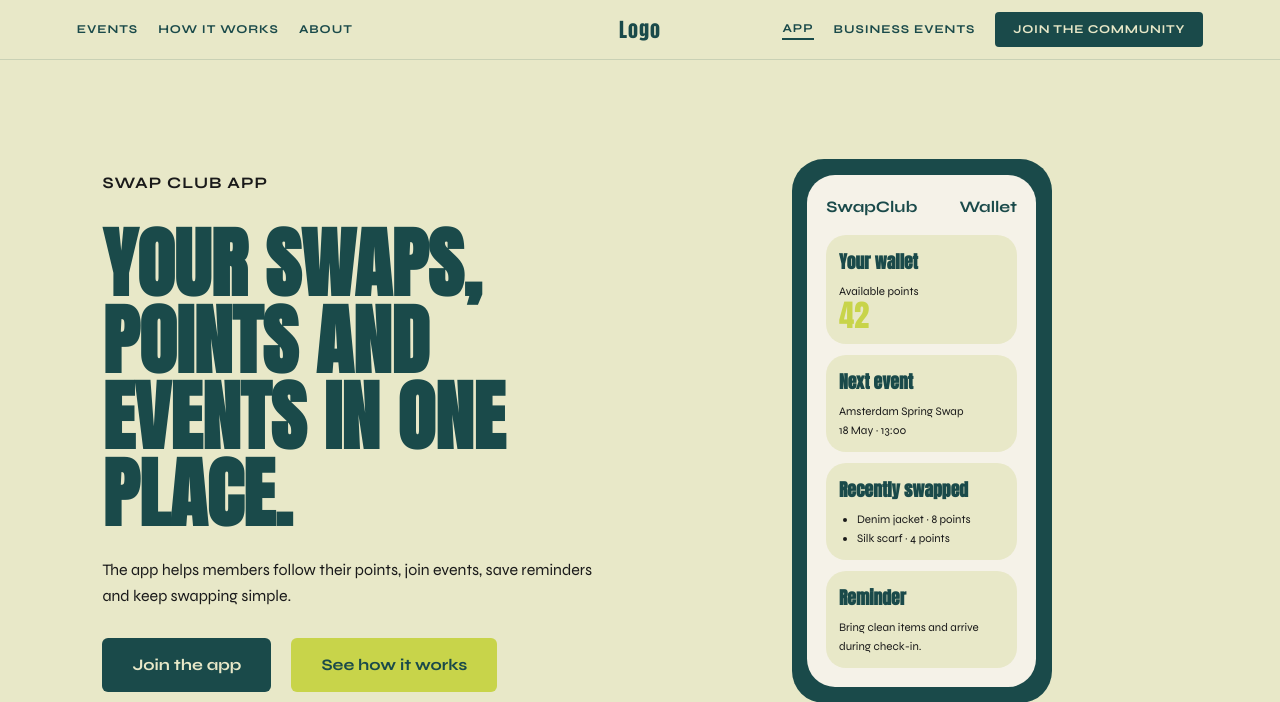
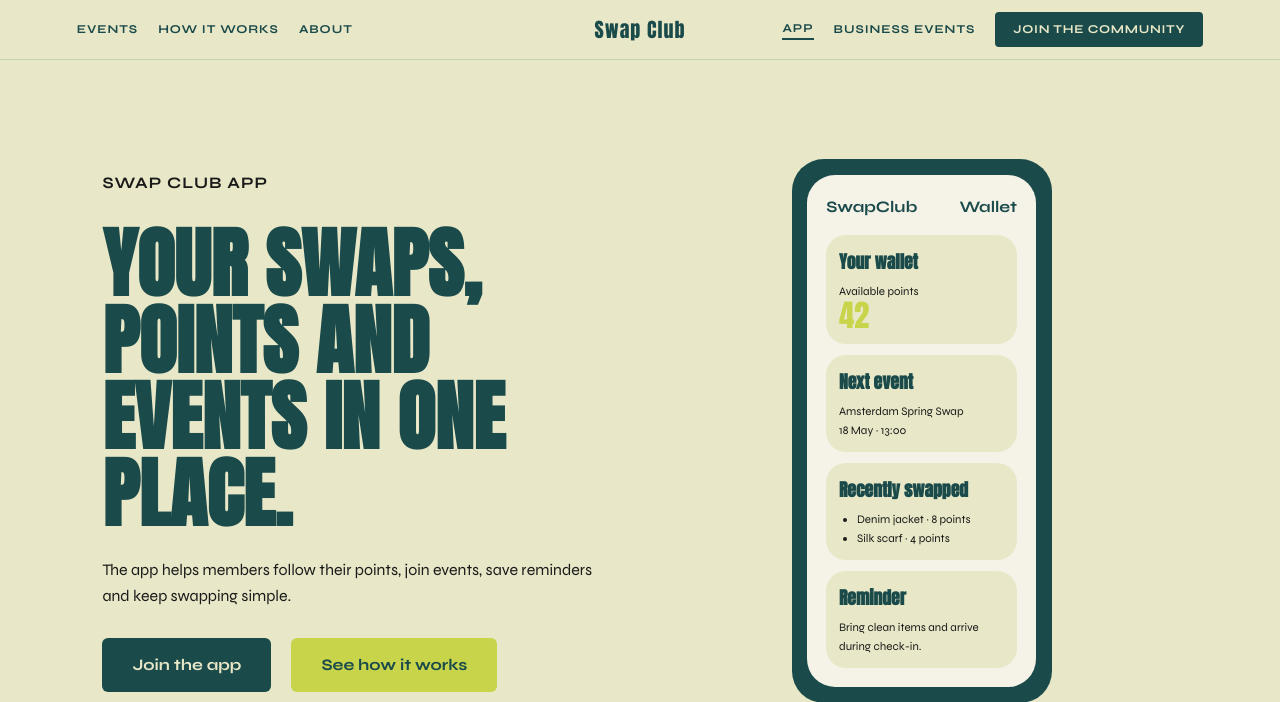
Before and after one commit to git12hub34/swapp, a Flask app: page /app in a window 1280 px wide. Shown: the top 702 px of the page. Run offline with Flask 3, Linux system fonts and the light colour scheme.

Commit message:
Update base.html

```diff
--- a/templates/base.html
+++ b/templates/base.html
@@ -23,7 +23,7 @@
     </div>
 
     <div class="nav-center">
-      <a href="/" aria-label="The Swap Club Home"> Logo
+      <a href="/" aria-label="The Swap Club Home"> Swap Club
       </a>
     </div>
 
```
